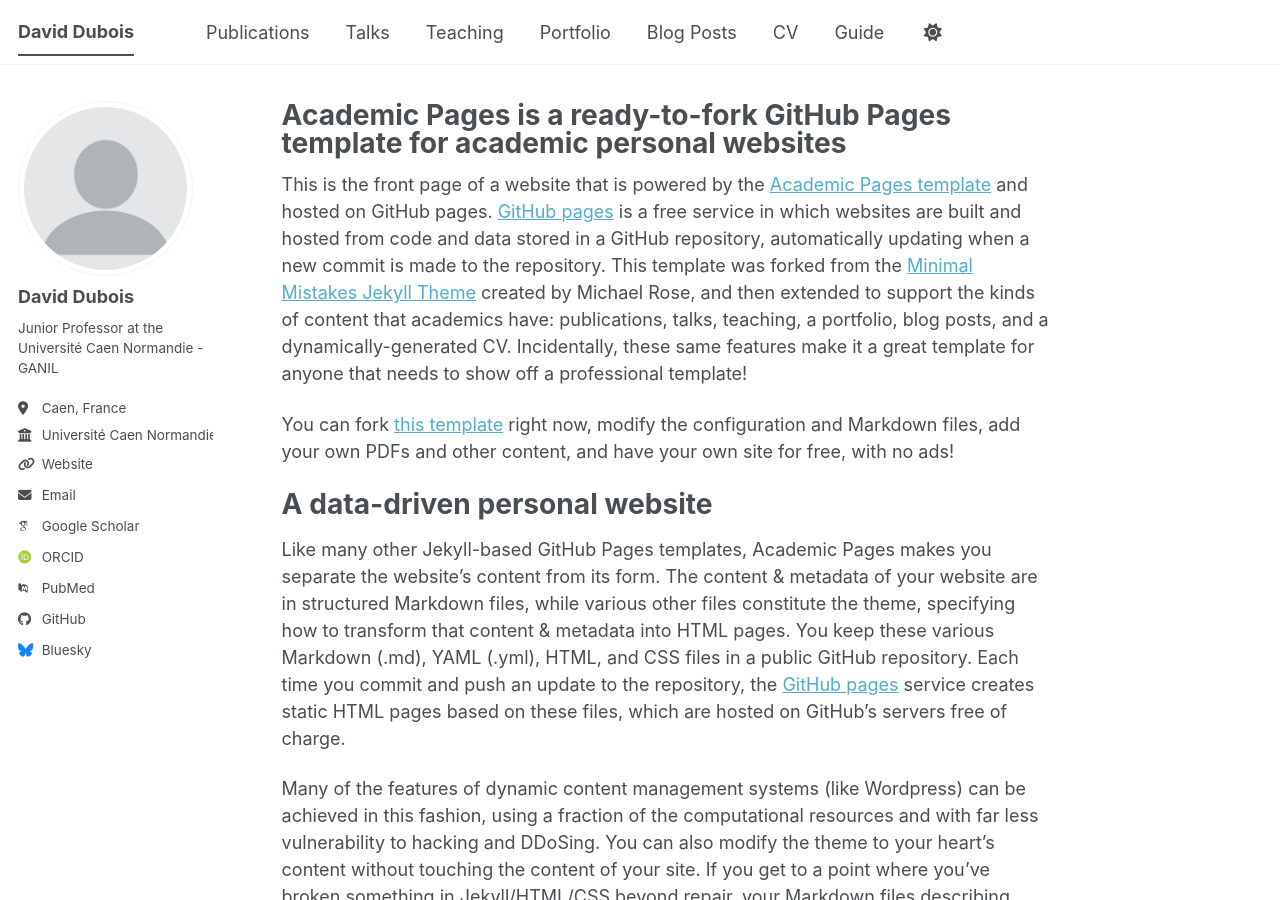
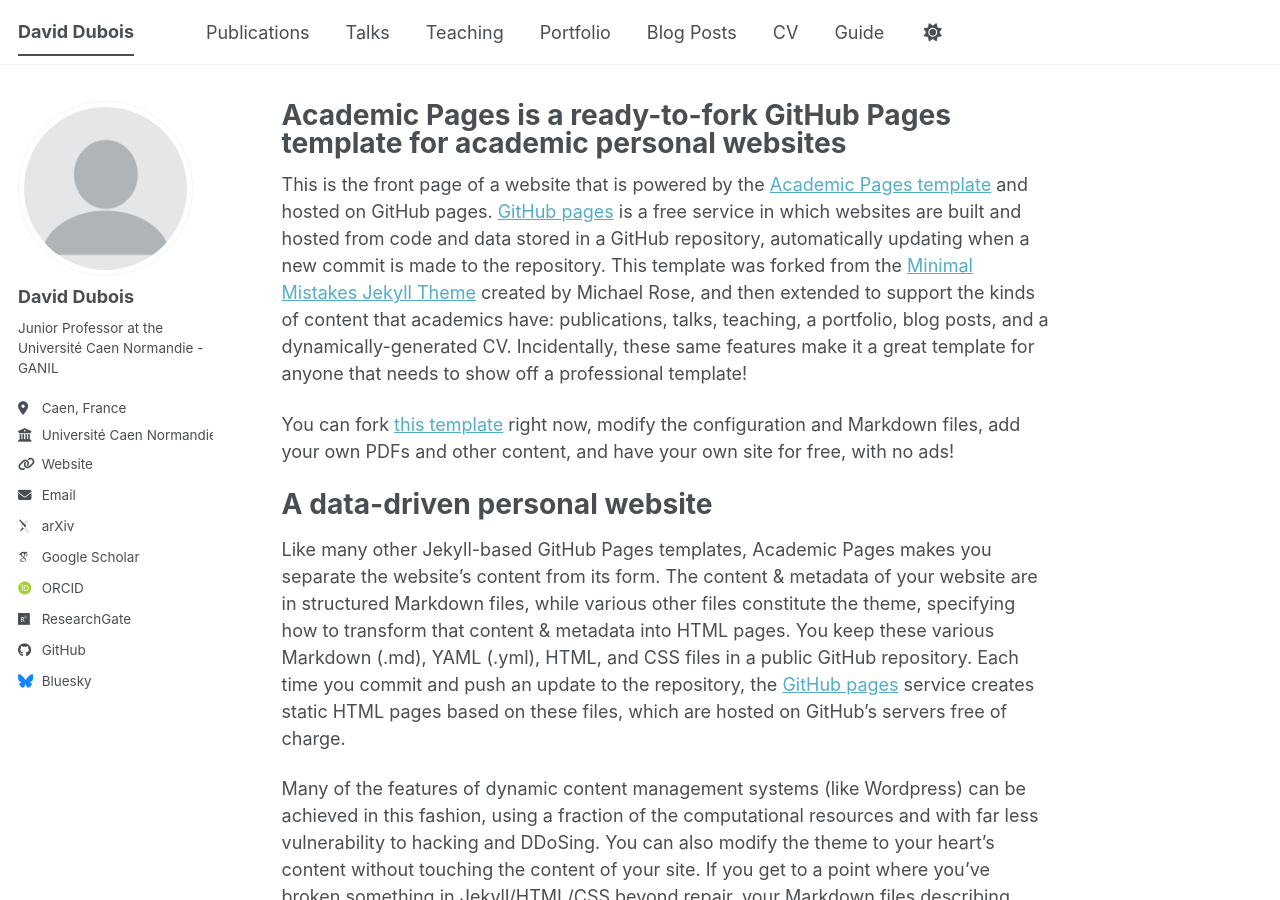
Before and after one commit to daviddubois5/daviddubois, a Jekyll site: the page built from _pages/about.md, in a window 1280 px wide and 900 px high. Built offline with Jekyll 4.4.1, drawn with Linux system fonts in a browser that asks for light colours; some web fonts are replaced; a script bundle is joined from its source files by our own code; library files that are not in the unit come from our copies; some of the changed lines change nothing that is shown.

Commit message:
Update _config.yml

```diff
--- a/_config.yml
+++ b/_config.yml
@@ -34,15 +34,15 @@
 
   # Academic websites
   academia         : # URL
-  arxiv            : # URL - Update with the correct link to your profile
-  googlescholar    : "https://scholar.google.com/citations?user=PS_CX0AAAAAJ"
+  arxiv            : "https://arxiv.org/a/dubois_d_1.html"
+  googlescholar    : "https://scholar.google.fr/citations?user=hjlUjzwAAAAJ&hl=fr"
   inspire-hep      : # URL
   impactstory      : # URL
-  orcid            : "https://orcid.org/yourorcidurl"
+  orcid            : "https://orcid.org/0000-0001-6754-8933"
   semantic         : # URL
   ssrn             : # URL
-  pubmed           : "https://www.ncbi.nlm.nih.gov/pubmed/?term=john+snow"
-  researchgate     : # URL
+  pubmed           : # URL
+  researchgate     : "https://www.researchgate.net/profile/David-Dubois-6?ev=hdr_xprf"
   scopus           : # URL
   zotero           : # URL
 
```
